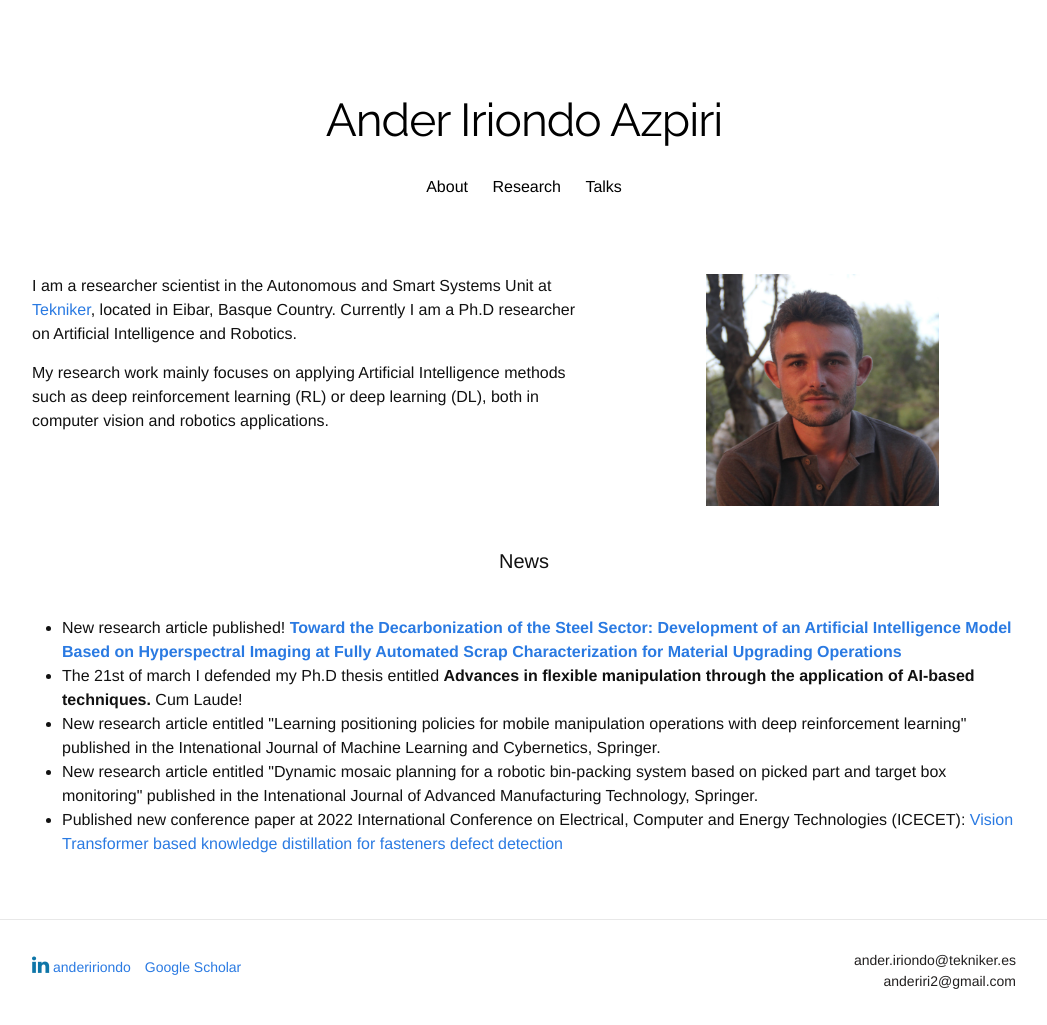
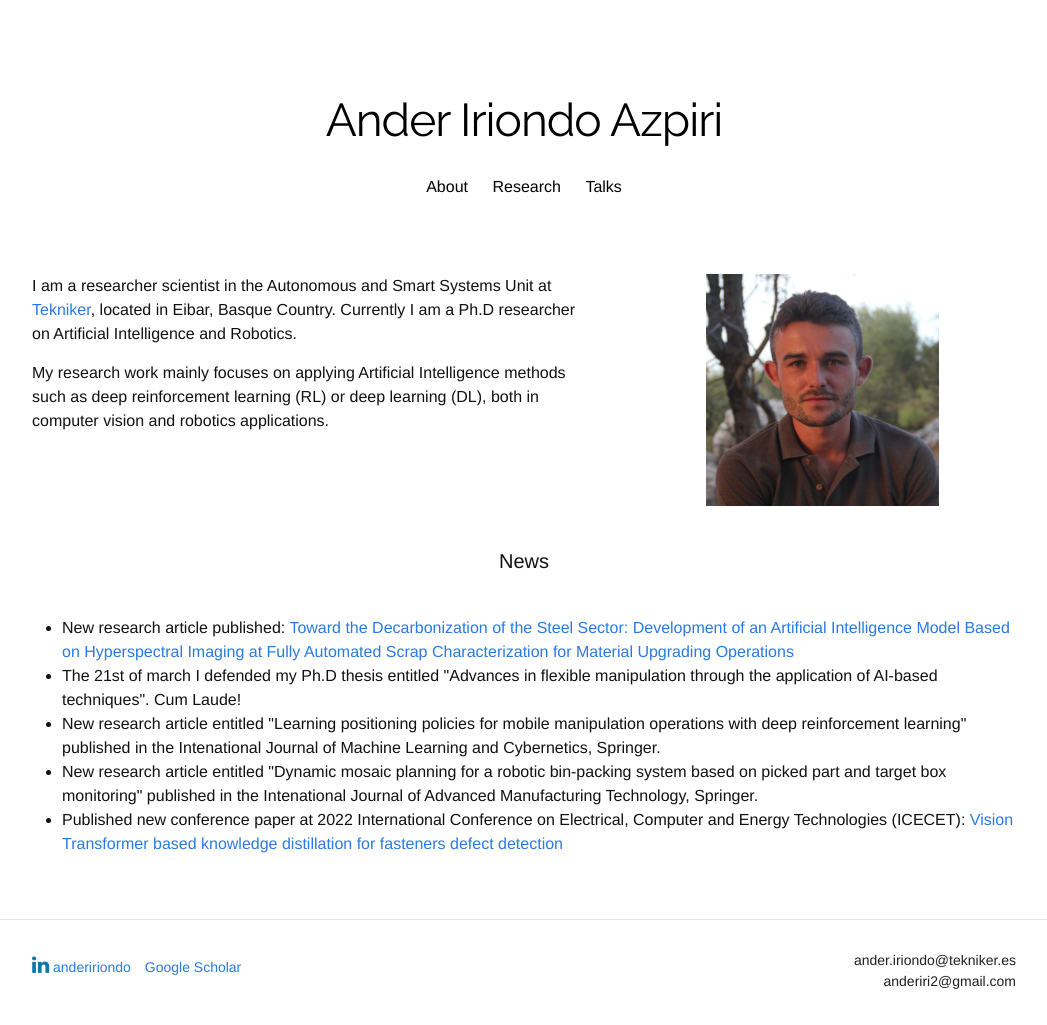
Before and after one commit to anderiri2/anderiri2.github.io, a Jekyll site: the page built from index.html, in a window 1280 px wide. Shown: the whole page, without its empty margins (116-1163 px from the left). Built offline with Jekyll 4.4.1, drawn with Linux system fonts in a browser that asks for light colours; nearby versions of some CDN libraries; some web fonts are replaced; a style sheet for code colours, icons or effects is not loaded.

Commit message:
Improve news format

```diff
--- a/index.html
+++ b/index.html
@@ -22,8 +22,8 @@ title: "Ander Iriondo"
 
 <h1 class="page-heading">News</h1>
 <ul>
-	<li> New research article published! <b> <a href="https://doi.org/10.1002/srin.202200943">Toward the Decarbonization of the Steel Sector: Development of an Artificial Intelligence Model Based on Hyperspectral Imaging at Fully Automated Scrap Characterization for Material Upgrading Operations </a></b> </li>
-	<li> The 21st of march I defended my Ph.D thesis entitled <b> Advances in flexible manipulation through the application of AI-based techniques. </b> Cum Laude! </li>
+	<li> New research article published: <a href="https://doi.org/10.1002/srin.202200943">Toward the Decarbonization of the Steel Sector: Development of an Artificial Intelligence Model Based on Hyperspectral Imaging at Fully Automated Scrap Characterization for Material Upgrading Operations </a></li>
+	<li> The 21st of march I defended my Ph.D thesis entitled "Advances in flexible manipulation through the application of AI-based techniques". Cum Laude! </li>
 	<li> New research article entitled "Learning positioning policies for mobile manipulation operations with deep reinforcement learning" published in the Intenational Journal of Machine Learning and Cybernetics, Springer.</li>
 	<li> New research article entitled "Dynamic mosaic planning for a robotic bin-packing system based on picked part and target box monitoring" published in the Intenational Journal of Advanced Manufacturing Technology, Springer.</li>
 	<li> Published new conference paper at 2022 International Conference on Electrical, Computer and Energy Technologies (ICECET): <a href="https://doi.org/10.1109/ICECET55527.2022.9872566">Vision Transformer based knowledge distillation for fasteners defect detection </a>
```
